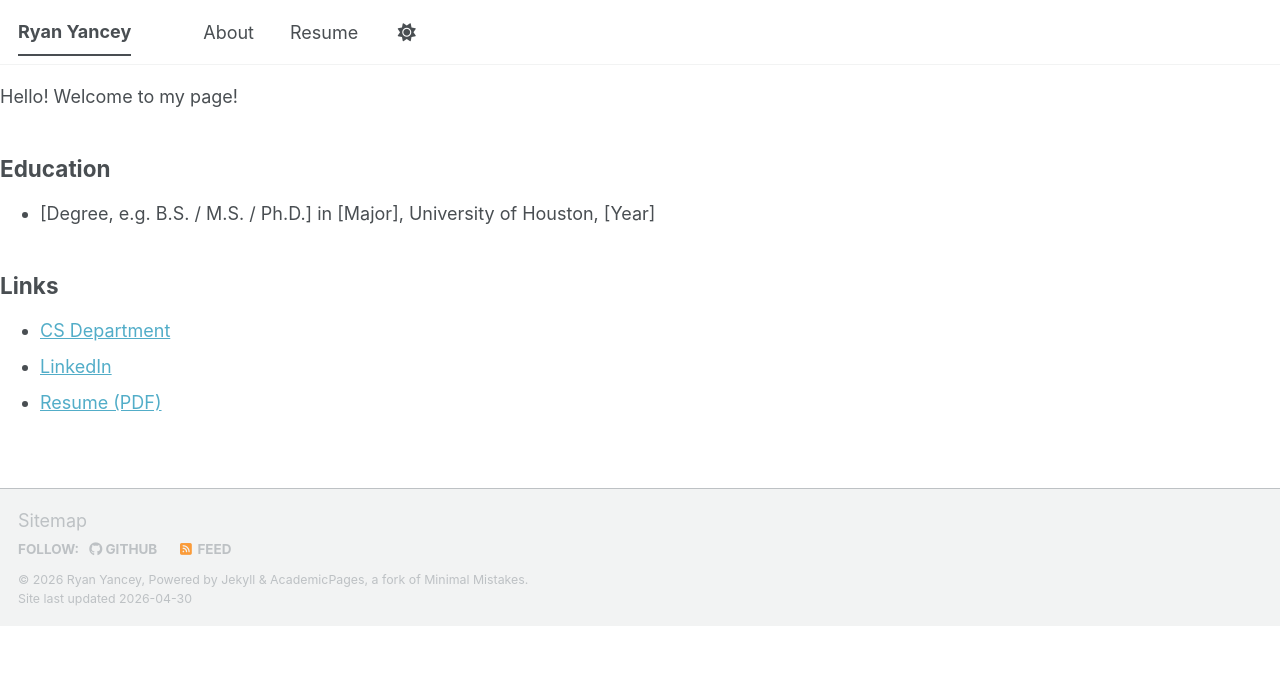
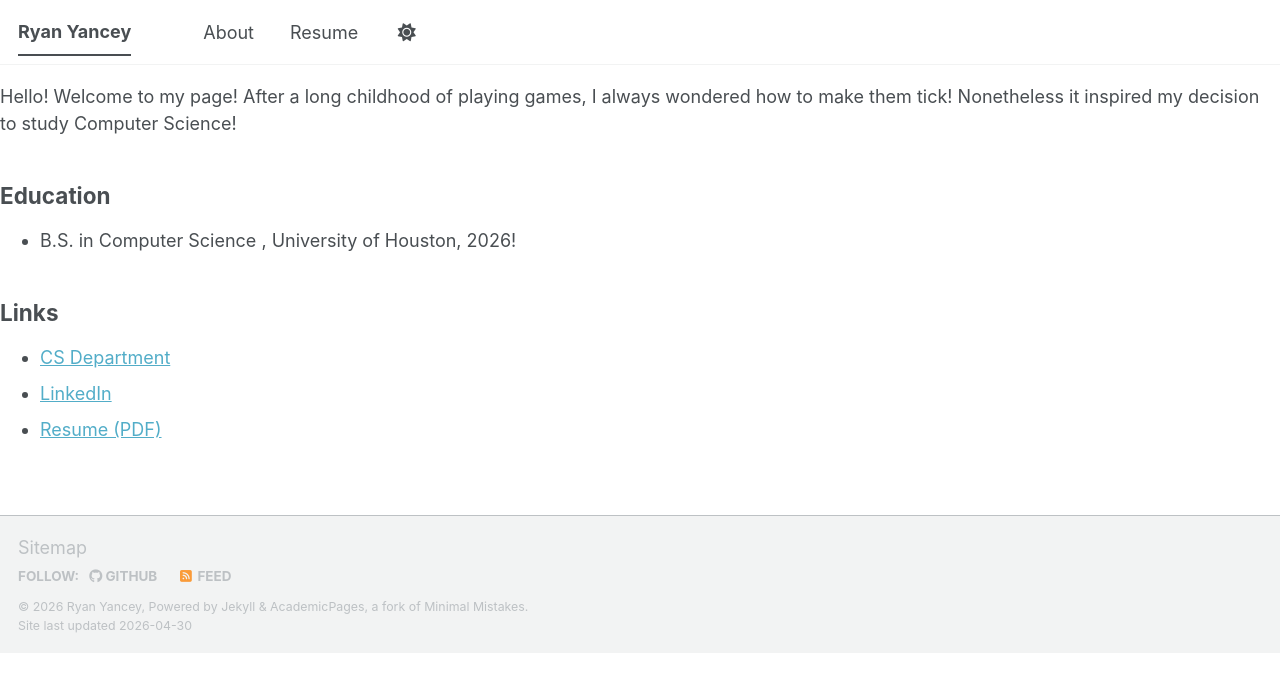
Before and after one commit to rmyancey03/rmyancey03.github.io, a Jekyll site: the page built from _pages/about.md, in a window 1280 px wide. Shown: the top 692 px of the page. Built offline with Jekyll 4.4.1, drawn with Linux system fonts in a browser that asks for light colours; a script bundle is joined from its source files by our own code; our own code applies the rules of GitHub Pages for plain Markdown files; library files that are not in the unit come from our copies.

Commit message:
Revise about page content and education info
Updated personal introduction and education details.

```diff
--- a/_pages/about.md
+++ b/_pages/about.md
@@ -7,10 +7,10 @@ redirect_from:
   - /about.html
 ---
 
-Hello! Welcome to my page!
+Hello! Welcome to my page! After a long childhood of playing games, I always wondered how to make them tick! Nonetheless it inspired my decision to study Computer Science!
 
 ## Education
-* [Degree, e.g. B.S. / M.S. / Ph.D.] in [Major], University of Houston, [Year]
+* B.S. in Computer Science , University of Houston, 2026!
 
 ## Links
 * [CS Department](http://cs.uh.edu)
```
